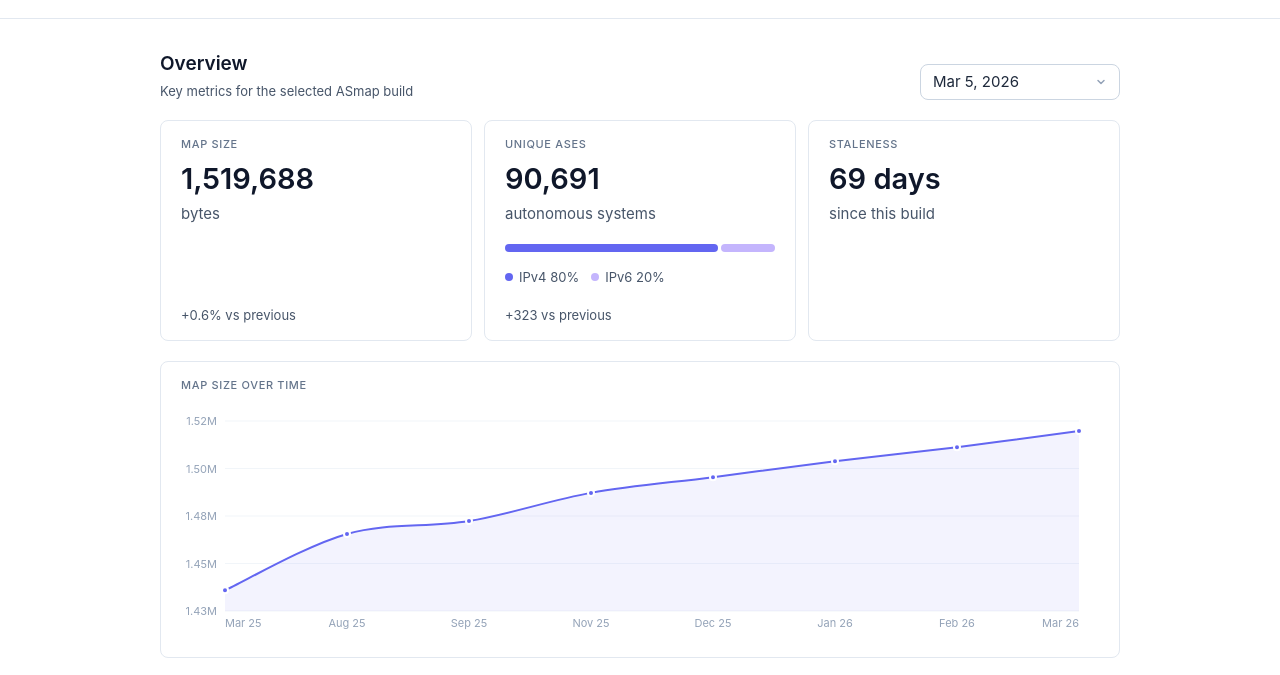
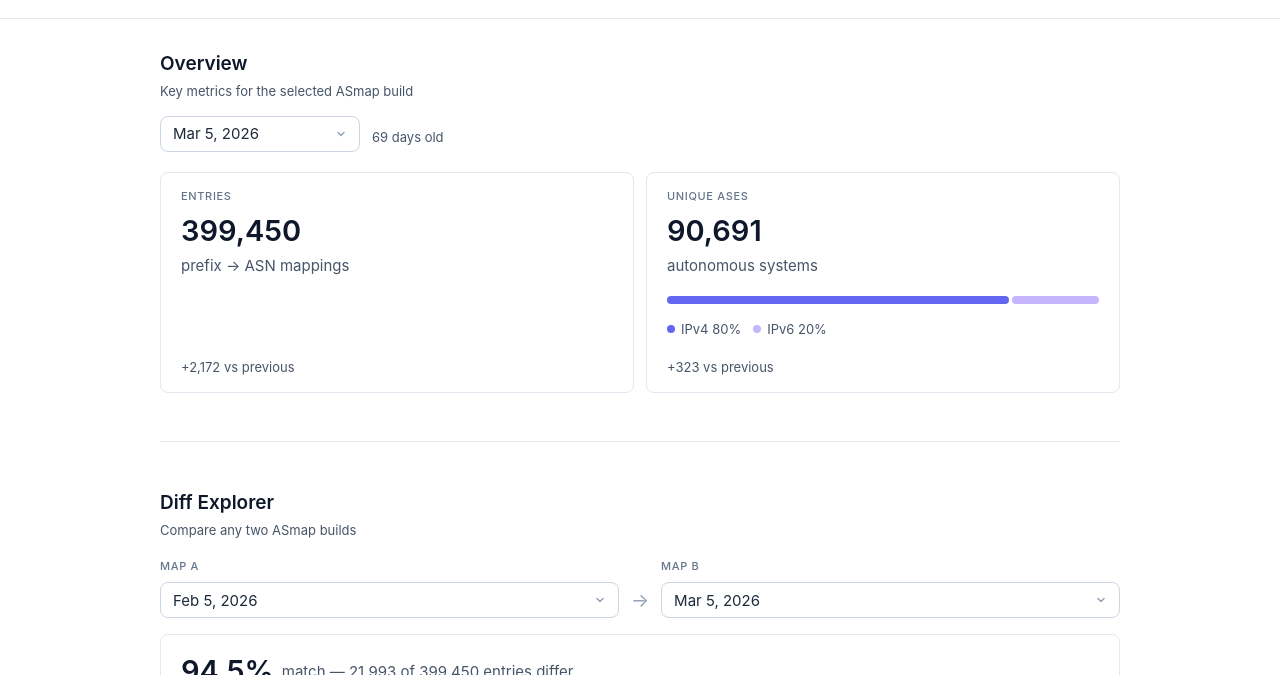
Before and after one commit to jorisstrakeljahn/asmap-dashboard, a plain HTML site: page web/index.html in a window 1280 px wide. Shown: the part 50-725 px from the top of the page. Drawn offline with Linux system fonts and the light colour scheme.

Commit message:
web: Restructure Maps tab with toolbar build picker

```diff
--- a/web/assets/css/layout.css
+++ b/web/assets/css/layout.css
@@ -97,8 +97,30 @@
     min-width: 0;
 }
 
-.section__aside {
-    flex-shrink: 0;
+/* Section toolbar: sits between the heading and the body when a
+   section needs a control surface (e.g. the build picker that
+   scopes the Overview cards). The control sits on the left so the
+   eye lands on it after reading the heading; the meta note (e.g.
+   build age) trails next to it, anchored to the control's bottom
+   edge so it reads as a footnote on the picker rather than a
+   second equally-weighted control. */
+.section__toolbar {
+    margin-top: var(--space-4);
+    display: flex;
+    align-items: flex-end;
+    gap: var(--space-3);
+    flex-wrap: wrap;
+}
+
+.section__toolbar-control {
+    flex: 0 0 auto;
+}
+
+.section__toolbar-meta {
+    margin: 0;
+    padding-bottom: 6px;
+    font-size: var(--font-size-sm);
+    color: var(--color-text-muted);
 }
 
 /* Footer sits below the main content with a thin top rule so it
@@ -151,10 +173,8 @@
 }
 
 @media (max-width: 900px) {
-    .section__aside {
+    .section__toolbar-control {
         width: 100%;
-        max-width: 100%;
-        min-width: 0;
     }
     .section + .section {
         margin-top: var(--space-6);
--- a/web/assets/css/overview.css
+++ b/web/assets/css/overview.css
@@ -5,7 +5,7 @@
 
 .card-row {
     display: grid;
-    grid-template-columns: repeat(3, 1fr);
+    grid-template-columns: repeat(2, 1fr);
     gap: var(--space-3);
 }
 
--- a/web/assets/js/components/overview-cards.js
+++ b/web/assets/js/components/overview-cards.js
@@ -1,17 +1,18 @@
-// Overview row at the top of the Maps tab: three cards showing
-// the selected build's map size, unique-AS count (with IPv4 / IPv6
-// split), and staleness, each carrying a "vs previous" delta when
-// a chronologically preceding build is available.
+// Overview row at the top of the Maps tab: cards showing the
+// selected build's entry count and unique-AS count (with IPv4 /
+// IPv6 split), each carrying a "vs previous" delta when a
+// chronologically preceding build is available. Build age sits
+// inline on the section header; raw file size is in the History
+// charts below. Both belong to the build identity, not the metric
+// surface.
 
 import {
-    daysBetween,
     formatNumber,
     formatPercent,
     formatSignedNumber,
-    formatSignedPercent,
 } from "../format.js";
 
-// Pure render: build the three overview cards for ``current`` and the
+// Pure render: build the overview cards for ``current`` and the
 // chronologically preceding build ``previous`` (may be null for the
 // oldest map). The caller decides which map is current; this module
 // only knows how to draw cards from the pair, so it can be re-invoked
@@ -24,22 +25,24 @@ export function mount(parent, current, previous) {
     const row = document.createElement("div");
     row.className = "card-row";
     row.append(
-        mapSizeCard(current, previous),
+        entriesCountCard(current, previous),
         uniqueAsesCard(current, previous),
-        stalenessCard(current),
     );
     parent.replaceChildren(row);
 }
 
-function mapSizeCard(current, previous) {
-    const card = createCard("Map Size");
-    card.append(metricNumber(formatNumber(current.file_size_bytes)));
-    card.append(metricUnit("bytes"));
+// Entries are the (prefix, ASN) tuples the binary trie resolves to
+// at lookup time - the substantive size of a map. File size in
+// bytes is an encoding artefact and lives in the History charts;
+// reviewers asking "how much did this map gain or lose?" want this
+// number, not kilobytes of compressed trie data.
+function entriesCountCard(current, previous) {
+    const card = createCard("Entries");
+    card.append(metricNumber(formatNumber(current.entries_count)));
+    card.append(metricUnit("prefix \u2192 ASN mappings"));
     if (previous) {
-        const ratio =
-            (current.file_size_bytes - previous.file_size_bytes) /
-            previous.file_size_bytes;
-        card.append(deltaLine(`${formatSignedPercent(ratio)} vs previous`));
+        const delta = current.entries_count - previous.entries_count;
+        card.append(deltaLine(`${formatSignedNumber(delta)} vs previous`));
     }
     return card;
 }
@@ -66,14 +69,6 @@ function uniqueAsesCard(current, previous) {
         card.append(deltaLine(`${formatSignedNumber(delta)} vs previous`));
     }
 
-    return card;
-}
-
-function stalenessCard(current) {
-    const card = createCard("Staleness");
-    const days = daysBetween(current.released_at);
-    card.append(metricNumber(`${formatNumber(days)} days`));
-    card.append(metricUnit("since this build"));
     return card;
 }
 
--- a/web/assets/js/maps-tab.js
+++ b/web/assets/js/maps-tab.js
@@ -3,7 +3,7 @@
 // charts, and the diff explorer, and wires the build selector
 // that scopes the overview to a single published map.
 
-import { formatDate } from "./format.js";
+import { daysBetween, formatDate, formatNumber } from "./format.js";
 import * as asnNames from "./asn-names.js";
 import * as overviewCards from "./components/overview-cards.js";
 import * as buildSelector from "./components/build-selector.js";
@@ -36,6 +36,22 @@ function renderLastBuild(maps) {
     if (!slot || !maps.length) return;
     const latest = maps[maps.length - 1];
     slot.textContent = `Last build ${formatDate(latest.released_at)}`;
+}
+
+// Inline staleness next to the build selector. Shown as plain text
+// so the build picker remains the dominant control - the age is a
+// subordinate detail, not a metric in its own right.
+function renderBuildStaleness(map) {
+    const slot = document.querySelector("[data-build-staleness]");
+    if (!slot) return;
+    if (!map) {
+        slot.textContent = "";
+        return;
+    }
+    const days = daysBetween(map.released_at);
+    slot.textContent = days === 1
+        ? "1 day old"
+        : `${formatNumber(days)} days old`;
 }
 
 // Render the footer's "Last update <UTC timestamp>" line. The line
@@ -96,6 +112,7 @@ async function init() {
     const renderOverview = (name) => {
         const current = maps.find((m) => m.name === name);
         overviewCards.mount(overviewParent, current, previousMap(maps, name));
+        renderBuildStaleness(current);
     };
 
     const defaultName = maps.length ? maps[maps.length - 1].name : null;
--- a/web/index.html
+++ b/web/index.html
@@ -32,17 +32,25 @@
                             Key metrics for the selected ASmap build
                         </p>
                     </div>
-                    <div class="section__aside" data-build-selector></div>
                 </header>
+                <div class="section__toolbar">
+                    <div class="section__toolbar-control" data-build-selector></div>
+                    <p class="section__toolbar-meta" data-build-staleness></p>
+                </div>
                 <div class="section__body" data-overview></div>
-                <div class="section__body" data-map-size-chart></div>
-                <div class="section__body" data-map-delta-chart></div>
             </section>
 
             <section class="section" aria-labelledby="diff-title">
                 <h2 id="diff-title" class="section__title">Diff Explorer</h2>
                 <p class="section__lede">Compare any two ASmap builds</p>
                 <div class="section__body" data-diff></div>
+            </section>
+
+            <section class="section" aria-labelledby="history-title">
+                <h2 id="history-title" class="section__title">History</h2>
+                <p class="section__lede">How the binary trie has grown over time</p>
+                <div class="section__body" data-map-size-chart></div>
+                <div class="section__body" data-map-delta-chart></div>
             </section>
         </main>
 
```
